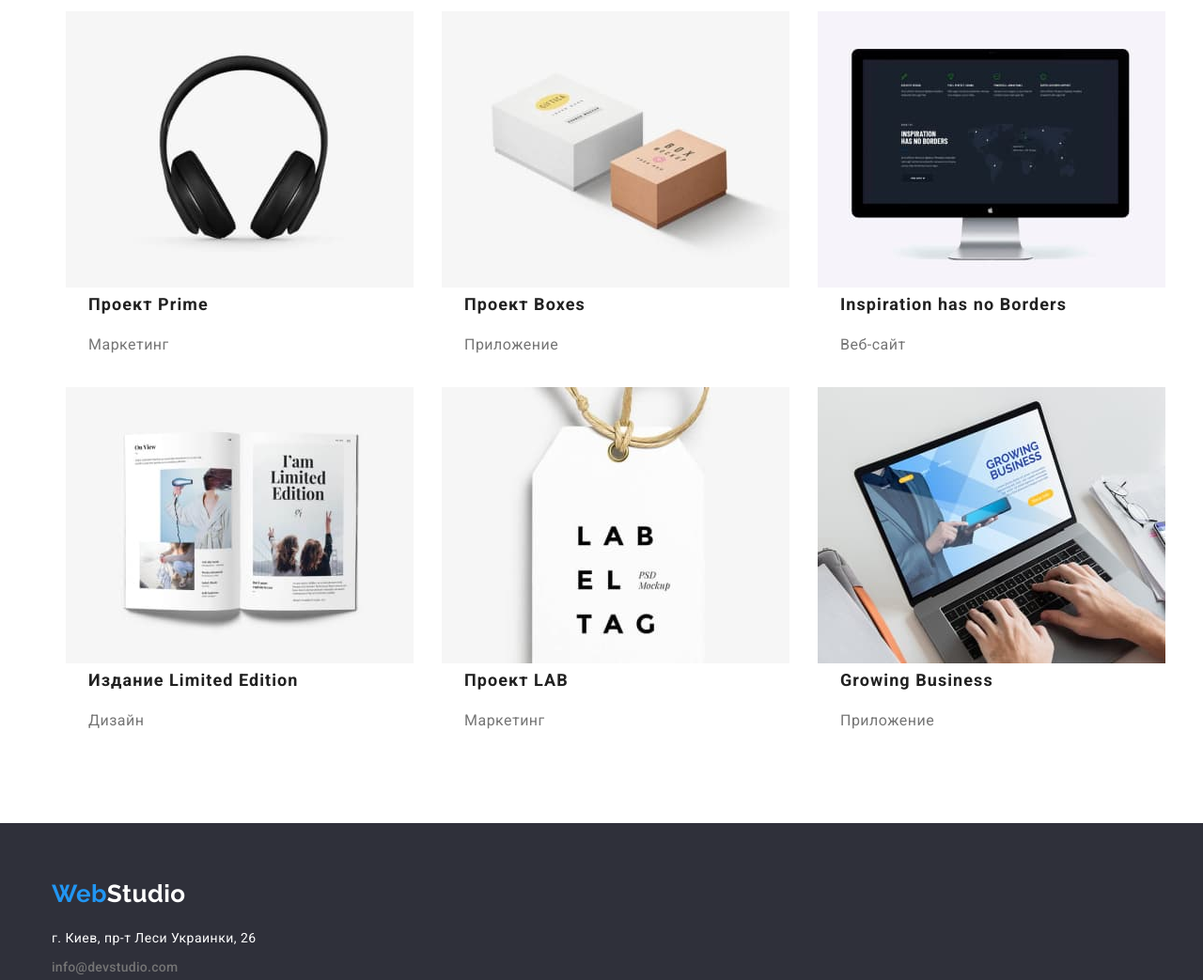
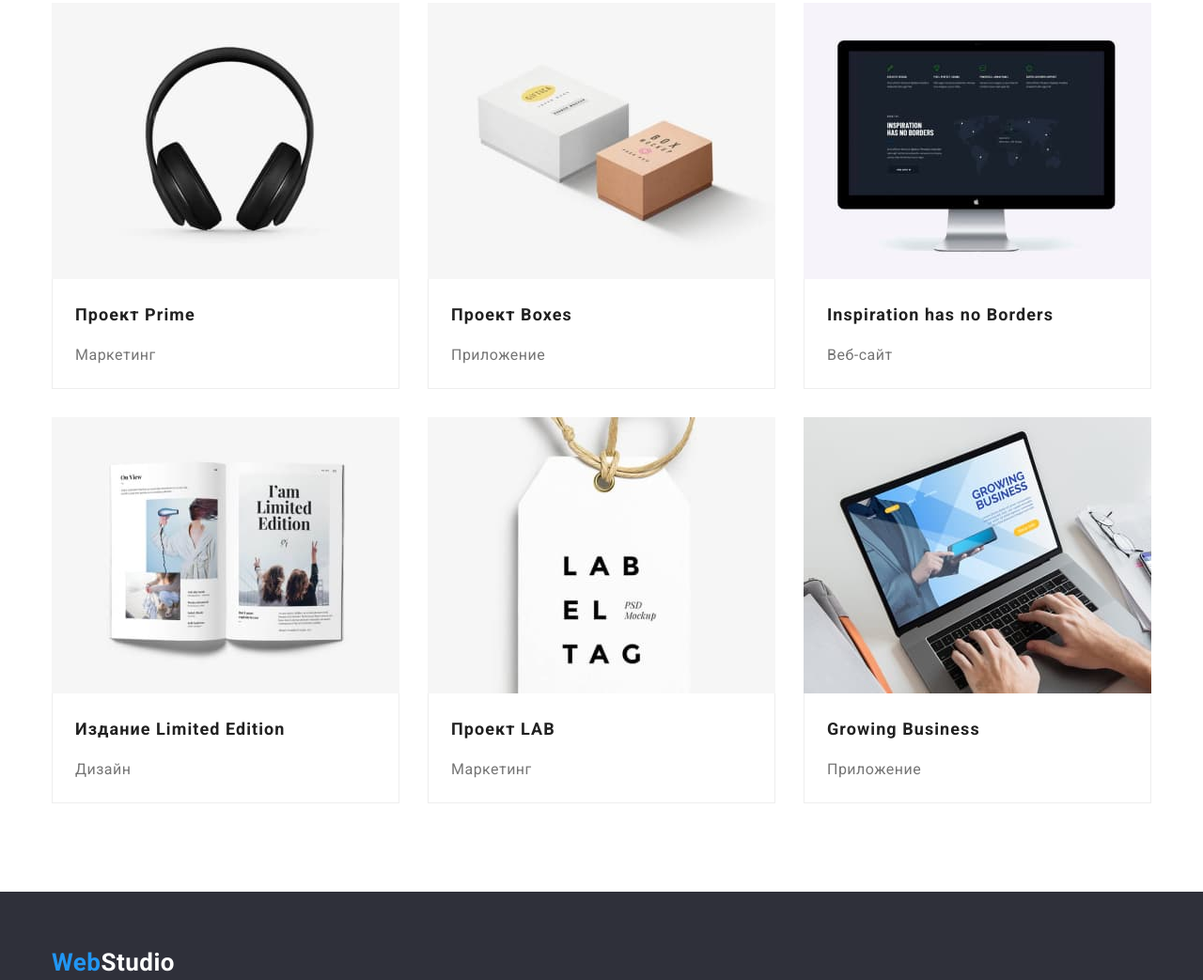
Before and after one commit to MaksymTykhonskyi/goit-markup-hw-03-, a plain HTML site: page portfolio.html in a window 1280 px wide. Shown: the part 701-1744 px from the top of the page at 94% size. Drawn offline with nearby package versions, Linux system fonts and the light colour scheme.

Commit message:
Исправляет ошибки в стилях

```diff
--- a/css/styles.css
+++ b/css/styles.css
@@ -6,6 +6,7 @@
     --page-color:#ffffff;
     --text-color:#757575;
     --background-color:#2F303A;
+    --lines-for-frame: #eeeeee ;
 }
 
 h1,
@@ -61,13 +62,18 @@ body{
 
 
   }
-
+/* ЛОГОТИП */
 .logo, .black-logo{
 font-family: 'Raleway', sans-serif;
 font-weight: 700;
 font-size: 26px;
 line-height: 1.20;
 color: var(--accent-color);
+}
+
+.logo{
+  margin-right: 93px;
+  display: inline-block;
 }
 
 .black-logo{
@@ -78,12 +84,12 @@ color: var(--accent-color);
 }
 
 /* ============= COMPONENTS ============= */
-/* header-footer */
 
 .header-container {
     display: flex;
     align-items: center;
     justify-content: space-between;
+
   }
 
 .navigation {
@@ -95,9 +101,8 @@ color: var(--accent-color);
     display: flex;
     align-items: center;
   }
-
-  .menu-item:not(:last-child) {
-    margin-right: 50px;
+  .menu-item:not(:last-child){
+  margin-right: 50px;
   }
 
   .header {
@@ -105,22 +110,19 @@ color: var(--accent-color);
     padding-bottom: 25px;
   }
 
-
-
 .nav-link{
 font-weight: 500;
 font-size: 14px;
 line-height: 1.14;
 letter-spacing: 0.02em;
 color: var(--title-color);
-
-
 }
 
 .nav-link:hover,
 .nav-link:focus{
 color: var(--accent-color);
 }
+
 .current{
     color: var(--accent-color);
 }
@@ -141,18 +143,18 @@ align-items: center;
 text-align: center;
 letter-spacing: 0.06em;
 padding: 10px 32px;
-color: #FFFFFF;
+color: var(--page-color);
 border: none;
 cursor: pointer;
 display: flex;
 margin: 0 auto;
+border-radius: 4px;
+
 }
 
 .button:hover{
   background-color: #188ce8;
-box-shadow: 0px 4px 4px rgba(0, 0, 0, 0.15);
-border-radius: 4px;
-
+  box-shadow: 0px 4px 4px rgba(0, 0, 0, 0.15);
 }
 /* ГОЛОВНОЙ ЗАГОЛОВОК */
 .section-background{
@@ -210,6 +212,7 @@ font-weight: 700;
 font-size: 14px;
 line-height: 1.14;
 margin-bottom: 10px;
+text-transform: uppercase;
 }
 
 .text{
@@ -224,17 +227,14 @@ line-height: 2;
 letter-spacing: 0.06em;
 color: var(--title-color);
 margin-bottom: 10px;
-padding-left: 24px;
+}
 
-
-}
 .title-list{
   font-weight: 500;
   font-size: 16px;
   line-height: 1.19;
   text-align: center;
- margin-bottom: 10px;
-
+  margin-bottom: 10px;
   color: var(--title-color);
 
 }
@@ -243,7 +243,6 @@ padding-left: 24px;
 font-size: 16px;
 line-height: 1.87;
 color: var(--text-color);
-padding-left: 24px;
 }
 
 .list-staff{
@@ -256,9 +255,11 @@ margin-top: -30px;
   flex-basis: calc((100% - 120px) / 4);
   margin-left: 30px;
   margin-top: 30px;
+  background-color: var(--page-color);
 }
 .staff-list-content{
 padding-top: 30px;
+padding-bottom: 30px;
 }
 
 .item{
@@ -295,12 +296,13 @@ margin-top: 30px;
   padding: 6px 22px;
   border-radius: 4px;
   border-style: none;
-box-shadow: 0px 3px 1px rgba(0, 0, 0, 0.1), 0px 1px 2px rgba(0, 0, 0, 0.08), 0px 2px 2px rgba(0, 0, 0, 0.12);
+
   }
   .button-list:hover,
   .button-list:focus{
   background-color: var(--accent-color);
   color: var(--page-color);
+  box-shadow: 0px 3px 1px rgba(0, 0, 0, 0.1), 0px 1px 2px rgba(0, 0, 0, 0.08), 0px 2px 2px rgba(0, 0, 0, 0.12);
   }
 
 .list-button-list{
@@ -311,21 +313,27 @@ margin: 0 0 50px 0;
 .button-title:not(:last-child){
   margin-right: 8px;
 }
-
               /* КОНЕЦ КНОПКА ПОРТФОЛИО */
 
               /* ПОТФОЛИО КАРТОЧКИ */
+
+.card-list{
+padding: 20px 24px;
+border-left: 1px solid  var(--lines-for-frame)  ;
+border-bottom: 1px solid var(--lines-for-frame)  ;
+border-right: 1px solid  var(--lines-for-frame) ;
+}
+
 .card-set{
   display: flex;
   flex-wrap: wrap;
 
 margin-left: -30px;
   margin-top: -30px;
-  margin-top: 34px;
 }
 
 .card{
-  flex-basis: calc(100% / 3 - 30);
+  flex-basis: calc(100% / 3 - 30px);
   margin-left: 30px;
   margin-top: 30px;
 }
@@ -346,17 +354,27 @@ margin-left: -30px;
 .list-item-list:not(:last-child){
   margin-bottom: 9px;
 }
-/* ЛОГОТИП */
-.logo{
-  margin-right: 93px;
+/* ЛОГОТИП ФУТЕР */
+
+.logo-footer{
+  font-weight: 700;
+  font-size: 26px;
+  line-height: 1.19;
+  color: var(--accent-color);
+  margin-bottom: 20px;
   display: inline-block;
-padding-bottom: 20px;
 }
+
+.white-logo{
+  color: var(--page-color);
+}
+
 /* КОНЕЦ ЛОГОТИПА */
 .address-link{
   font-size: 14px;
   line-height: 1.71;
   color: var(--page-color);
+
 }
 .address-link:hover,
 .address-link:focus{
@@ -369,8 +387,7 @@ padding-bottom: 20px;
   line-height: 1.14;
   letter-spacing: 0.02em;
   color: var(--text-color);
-  margin-left: 50px;
-  }
+}
 
   .social-links:hover,
   .social-links:focus{
--- a/portfolio.html
+++ b/portfolio.html
@@ -16,7 +16,7 @@
         <div class="container header-container">
             <nav class="navigation">
                 <a class="logo underline" href="./index.html"> Web<span class="black-logo">Studio</span></a>
-                 <ul class="list menu">
+                <ul class="list menu">
                     <li class="menu-item">
                         <a class="nav-link underline " href="./index.html">Студия</a>
                     </li>
@@ -27,13 +27,12 @@
                         <a class="nav-link underline " href="">Контакты</a>
                     </li>
                 </ul>
-
             </nav>
             <!-- Адрес -->
             <ul class="list social">
-                <li>
+                <li class="menu-item">
                     <a class="social-links underline" href="mailto:info@devstudio.com">info@devstudio.com</a></li>
-                <li>
+                <li class="menu-item">
                     <a class="social-links underline" href="tel:+380961111111">+380961111111</a></li>
             </ul>
         </div>
@@ -61,14 +60,13 @@
     </ul>
 
     <!-- Портфолио -->
-    <div class="container">
     <h2 class="visually-hidden">Портфолио</h2>
     <ul class="list card-set">
 
     <li class="card">
          <a class="link-img underline" href="">
          <img src="./images2/img1.jpg" alt="Технокряк" width="370">
-             <div>
+             <div class="card-list">
             <h3 class="title-list-card">Технокряк</h3>
          <p class="text-list">Веб-сайт</p>
           </div>
@@ -78,7 +76,7 @@
     <li  class="card">
         <a class="link-img underline" href="">
         <img src="./images2/img2.jpg" alt="Картинка баскетболистов" width="370">
-        <div>
+        <div class="card-list">
             <h3 class="title-list-card">Постер New Orlean vs Golden Star</h3>
         <p class="text-list">Дизайн</p>
         </div>
@@ -88,17 +86,17 @@
     <li  class="card">
         <a class="link-img underline" href="">
         <img src="./images2/img3.jpg" alt="Ресторан Seafood" width="370">
-       <div>
+       <div class="card-list">
         <h3 class="title-list-card">Ресторан Seafood</h3>
         <p class="text-list">Приложение</p>
        </div>
     </a>
     </li>
 
-    <li  class="card">
+    <li class="card">
         <a class="link-img underline" href="">
         <img src="./images2/img4.jpg" alt="Наушники" width="370">
-       <div>
+       <div class="card-list">
         <h3 class="title-list-card">Проект Prime</h3>
         <p class="text-list">Маркетинг</p>
        </div>
@@ -108,7 +106,7 @@
     <li class="card">
         <a class="link-img underline" href="">
         <img src="./images2/img5.jpg" alt="Проект Boxes" width="370">
-       <div>
+       <div class="card-list">
         <h3 class="title-list-card">Проект Boxes</h3>
         <p class="text-list">Приложение</p>
        </div>
@@ -118,7 +116,7 @@
     <li class="card">
         <a class="link-img underline" href="">
             <img src="./images2/img6.jpg" alt="Монитор компьютера">
-            <div>
+            <div class="card-list">
                 <h3 class="title-list-card" lang="en">Inspiration has no Borders</h3>
             <p class="text-list">Веб-сайт</p>
             </div>
@@ -128,7 +126,7 @@
     <li class="card">
         <a class="link-img underline" href="">
             <img src="./images2/img7.jpg" alt="Книга">
-        <div>
+        <div class="card-list">
             <h3 class="title-list-card">Издание Limited Edition</h3>
         <p class="text-list">Дизайн</p>
         </div>
@@ -138,7 +136,7 @@
     <li class="card">
         <a class="link-img underline" href="">
             <img src="./images2/img8.jpg" alt="Проект LAB">
-       <div>
+       <div class="card-list">
         <h3 class="title-list-card">Проект LAB</h3>
         <p class="text-list">Маркетинг</p>
        </div>
@@ -148,7 +146,7 @@
     <li class="card">
         <a class="link-img underline" href="">
             <img src="./images2/img9.jpg" alt="Человек печатает на ноутбуке">
-        <div>
+        <div class="card-list">
             <h3 class="title-list-card" lang="en">Growing Business</h3>
         <p class="text-list">Приложение</p>
         </div>
@@ -156,13 +154,12 @@
     </li>
 
     </ul>
-</div>
 </section>
 </main>
     <!-- Футер -->
     <footer class="page-footer">
         <div class="container">
-         <a class="logo underline" href="./index.html"> Web<span class="white-logo">Studio</span></a>
+         <a class="logo-footer underline" href="./index.html"> Web<span class="white-logo">Studio</span></a>
          <address class="address">
              <ul class="list address-link-footer">
                  <li class="list-item-list">
```
Also changed, not shown: index.html (+6 -4 lines).
